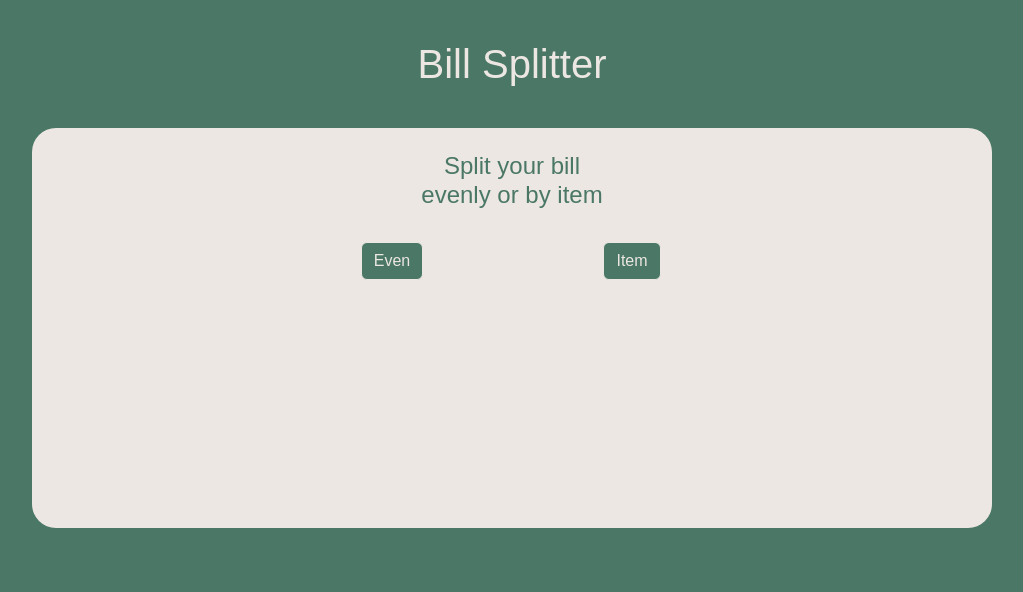
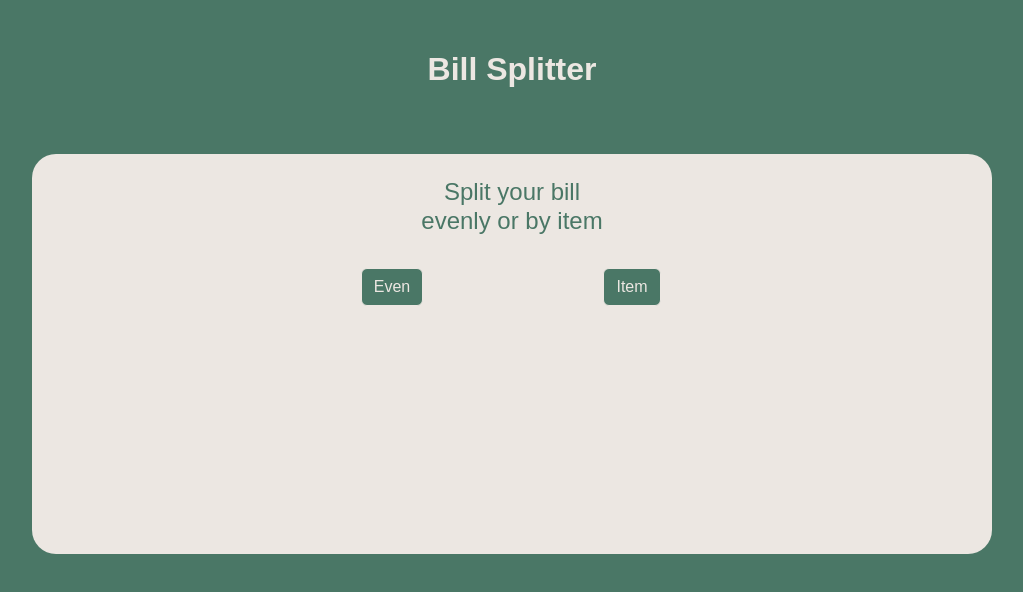
Before and after one commit to mylescruz/bill-split, a Next.js app: page / in a window 1280 px wide. Shown: the top 592 px of the page, without its empty margins (128-1151 px from the left). Built offline with nearby package versions, Linux system fonts and the light colour scheme.

Commit message:
Make the title a link to the home page

```diff
--- a/components/layout.js
+++ b/components/layout.js
@@ -1,10 +1,12 @@
 import styles from "@/styles/layout.module.css";
-import { Container } from "react-bootstrap";
+import { Container, Navbar } from "react-bootstrap";
 
 const Layout = ({ children }) => {
     return (
         <>
-            <h1 className={styles.title}>Bill Splitter</h1>
+            <Navbar>
+                <Navbar.Brand href="/" className={`${styles.title} mx-auto`}>Bill Splitter</Navbar.Brand>
+            </Navbar>
             <Container className={`${styles.container} mx-auto w-75`}>
                 {children}
             </Container>
--- a/styles/layout.module.css
+++ b/styles/layout.module.css
@@ -2,6 +2,12 @@
     color: var(--primary-white);
     text-align: center;
     margin: 1em 0em;
+    font-size: 2em;
+    font-weight: bold;
+}
+
+.title:hover {
+    color: var(--primary-white);
 }
 
 .container {
```
